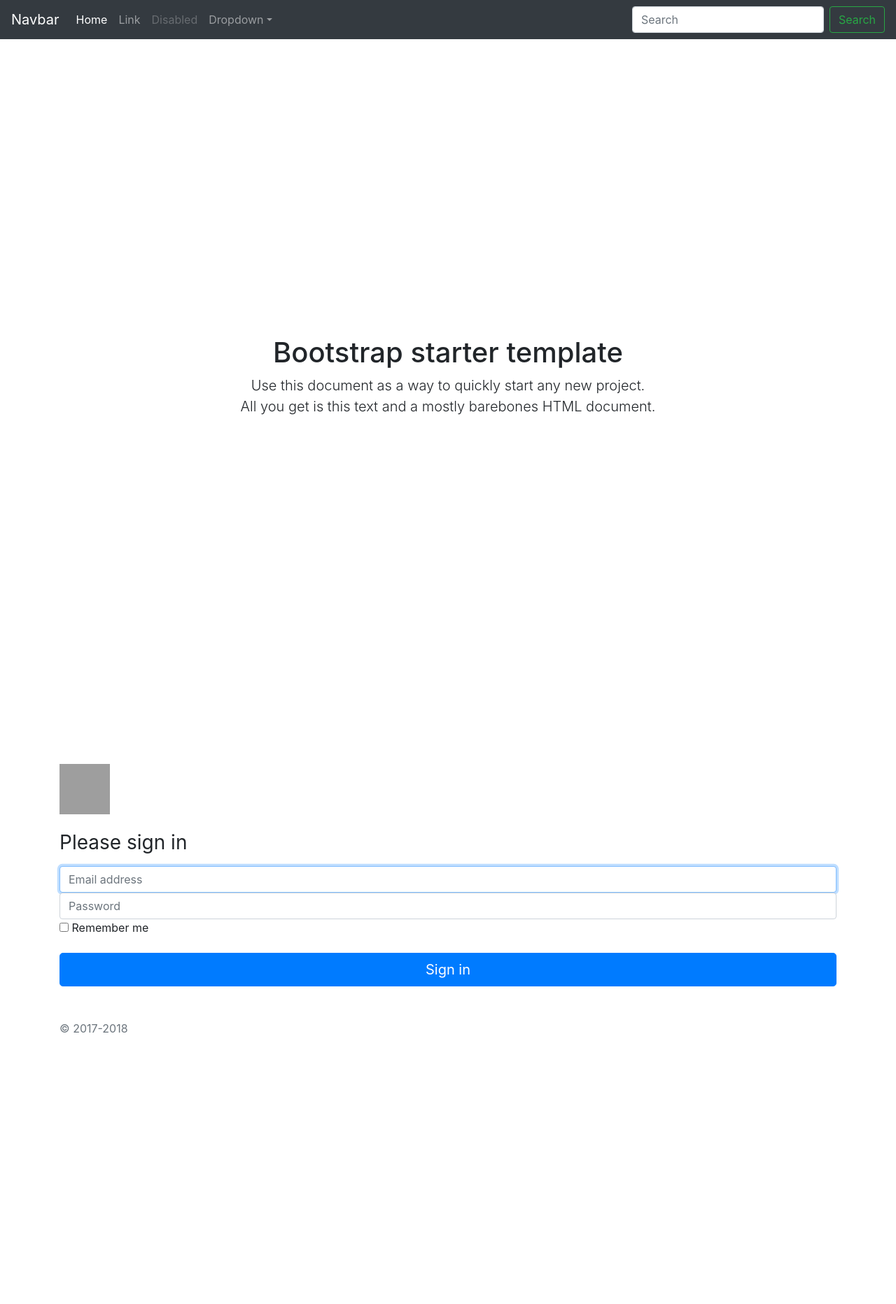
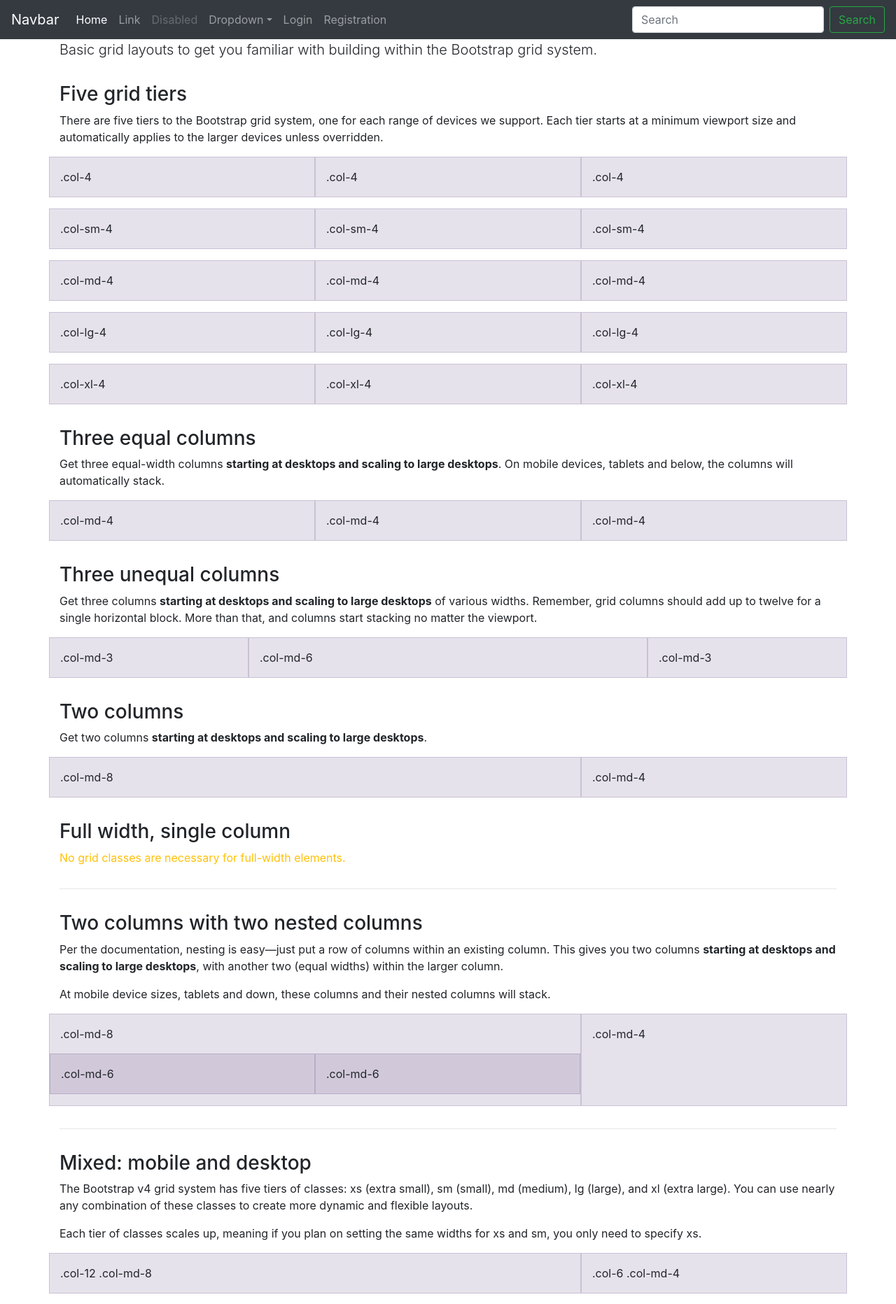
Before and after one commit to io16/diplom-web, an Angular app in the folder queue/: page / in a window 1280 px wide. Shown: the top 1864 px of the page at 70% size. Before the commit the page ends 1498 px from the top, so only its background shows below. Built offline with nearby package versions, Linux system fonts and the light colour scheme; grey boxes are pictures that could not be loaded.

Commit message:
Add template for registration and login pages

```diff
--- a/queue/src/app/app-navbar/app-navbar.component.html
+++ b/queue/src/app/app-navbar/app-navbar.component.html
@@ -3,10 +3,11 @@
   <button class="navbar-toggler" type="button" data-toggle="collapse" data-target="#navbarsExampleDefault" aria-controls="navbarsExampleDefault" aria-expanded="false" aria-label="Toggle navigation">
     <span class="navbar-toggler-icon"></span>
   </button>
+
   <div class="collapse navbar-collapse" id="navbarsExampleDefault">
     <ul class="navbar-nav mr-auto">
       <li class="nav-item active">
-        <a class="nav-link" href="#">Home <span class="sr-only">(current)</span></a>
+        <a class="nav-link" routerLink="">Home <span class="sr-only">(current)</span></a>
       </li>
       <li class="nav-item">
         <a class="nav-link" href="#">Link</a>
@@ -22,6 +23,8 @@
           <a class="dropdown-item" href="#">Something else here</a>
         </div>
       </li>
+      <a class="nav-link" routerLink="login">Login <span class="sr-only">(current)</span></a>
+      <a class="nav-link" routerLink="registration">Registration <span class="sr-only">(current)</span></a>
     </ul>
     <form class="form-inline my-2 my-lg-0">
       <input class="form-control mr-sm-2" type="text" placeholder="Search" aria-label="Search">
--- a/queue/src/app/app.component.html
+++ b/queue/src/app/app.component.html
@@ -1,22 +1,8 @@
 <app-navbar></app-navbar>
-<div class="container">
-  <div class="starter-template">
-    <h1>Bootstrap starter template</h1>
-    <p class="lead">Use this document as a way to quickly start any new project.<br> All you get is this text and a mostly barebones HTML document.</p>
-  </div>
-  <form class="form-signin">
-    <img class="mb-4" src="https://getbootstrap.com/assets/brand/bootstrap-solid.svg" alt="" width="72" height="72">
-    <h1 class="h3 mb-3 font-weight-normal">Please sign in</h1>
-    <label for="inputEmail" class="sr-only">Email address</label>
-    <input type="email" id="inputEmail" class="form-control" placeholder="Email address" required autofocus>
-    <label for="inputPassword" class="sr-only">Password</label>
-    <input type="password" id="inputPassword" class="form-control" placeholder="Password" required>
-    <div class="checkbox mb-3">
-      <label>
-        <input type="checkbox" value="remember-me"> Remember me
-      </label>
-    </div>
-    <button class="btn btn-lg btn-primary btn-block" type="submit">Sign in</button>
-    <p class="mt-5 mb-3 text-muted">&copy; 2017-2018</p>
-  </form>
-</div>
+<!--<div class="container">-->
+  <!--<div class="starter-template">-->
+    <!--<h1>Bootstrap starter template</h1>-->
+    <!--<p class="lead">Use this document as a way to quickly start any new project.<br> All you get is this text and a mostly barebones HTML document.</p>-->
+  <!--</div>-->
+  <router-outlet></router-outlet>
+<!--</div>-->
--- a/queue/src/app/app.module.ts
+++ b/queue/src/app/app.module.ts
@@ -5,12 +5,16 @@ import { AppComponent } from './app.component';
 import { RegistrationComponent } from './registration/registration.component';
 import { AppRoutingModule } from './/app-routing.module';
 import { AppNavbarComponent } from './app-navbar/app-navbar.component';
+import { LoginComponent } from './login/login.component';
+import { QueueComponent } from './queue/queue.component';
 
 @NgModule({
   declarations: [
     AppComponent,
     RegistrationComponent,
-    AppNavbarComponent
+    AppNavbarComponent,
+    LoginComponent,
+    QueueComponent
   ],
   imports: [
     BrowserModule,
--- /dev/null
+++ b/queue/src/app/login/login.component.css
@@ -0,0 +1,49 @@
+html,
+body {
+  height: 100%;
+}
+
+body {
+  display: -ms-flexbox;
+  display: -webkit-box;
+  display: flex;
+  -ms-flex-align: center;
+  -ms-flex-pack: center;
+  -webkit-box-align: center;
+  align-items: center;
+  -webkit-box-pack: center;
+  justify-content: center;
+  padding-top: 40px;
+  padding-bottom: 40px;
+  background-color: #f5f5f5;
+}
+
+.form-signin {
+  width: 100%;
+  max-width: 330px;
+  padding: 15px;
+  margin: 0 auto;
+}
+.form-signin .checkbox {
+  font-weight: 400;
+}
+.form-signin .form-control {
+  position: relative;
+  box-sizing: border-box;
+  height: auto;
+  padding: 10px;
+  font-size: 16px;
+}
+.form-signin .form-control:focus {
+  z-index: 2;
+}
+.form-signin input[type="email"] {
+  margin-bottom: -1px;
+  border-bottom-right-radius: 0;
+  border-bottom-left-radius: 0;
+}
+.form-signin input[type="password"] {
+  margin-bottom: 10px;
+  border-top-left-radius: 0;
+  border-top-right-radius: 0;
+}
--- /dev/null
+++ b/queue/src/app/queue/queue.component.css
@@ -0,0 +1,27 @@
+body {
+  padding-top: 2rem;
+  padding-bottom: 2rem;
+}
+
+h3 {
+  margin-top: 2rem;
+}
+
+.row {
+  margin-bottom: 1rem;
+}
+.row .row {
+  margin-top: 1rem;
+  margin-bottom: 0;
+}
+[class*="col-"] {
+  padding-top: 1rem;
+  padding-bottom: 1rem;
+  background-color: rgba(86, 61, 124, .15);
+  border: 1px solid rgba(86, 61, 124, .2);
+}
+
+hr {
+  margin-top: 2rem;
+  margin-bottom: 2rem;
+}
--- /dev/null
+++ b/queue/src/app/queue/queue.component.html
@@ -0,0 +1,114 @@
+<div class="container">
+
+  <h1>Bootstrap grid examples</h1>
+  <p class="lead">Basic grid layouts to get you familiar with building within the Bootstrap grid system.</p>
+
+  <h3>Five grid tiers</h3>
+  <p>There are five tiers to the Bootstrap grid system, one for each range of devices we support. Each tier starts at a minimum viewport size and automatically applies to the larger devices unless overridden.</p>
+
+  <div class="row">
+    <div class="col-4">.col-4</div>
+    <div class="col-4">.col-4</div>
+    <div class="col-4">.col-4</div>
+  </div>
+
+  <div class="row">
+    <div class="col-sm-4">.col-sm-4</div>
+    <div class="col-sm-4">.col-sm-4</div>
+    <div class="col-sm-4">.col-sm-4</div>
+  </div>
+
+  <div class="row">
+    <div class="col-md-4">.col-md-4</div>
+    <div class="col-md-4">.col-md-4</div>
+    <div class="col-md-4">.col-md-4</div>
+  </div>
+
+  <div class="row">
+    <div class="col-lg-4">.col-lg-4</div>
+    <div class="col-lg-4">.col-lg-4</div>
+    <div class="col-lg-4">.col-lg-4</div>
+  </div>
+
+  <div class="row">
+    <div class="col-xl-4">.col-xl-4</div>
+    <div class="col-xl-4">.col-xl-4</div>
+    <div class="col-xl-4">.col-xl-4</div>
+  </div>
+
+  <h3>Three equal columns</h3>
+  <p>Get three equal-width columns <strong>starting at desktops and scaling to large desktops</strong>. On mobile devices, tablets and below, the columns will automatically stack.</p>
+  <div class="row">
+    <div class="col-md-4">.col-md-4</div>
+    <div class="col-md-4">.col-md-4</div>
+    <div class="col-md-4">.col-md-4</div>
+  </div>
+
+  <h3>Three unequal columns</h3>
+  <p>Get three columns <strong>starting at desktops and scaling to large desktops</strong> of various widths. Remember, grid columns should add up to twelve for a single horizontal block. More than that, and columns start stacking no matter the viewport.</p>
+  <div class="row">
+    <div class="col-md-3">.col-md-3</div>
+    <div class="col-md-6">.col-md-6</div>
+    <div class="col-md-3">.col-md-3</div>
+  </div>
+
+  <h3>Two columns</h3>
+  <p>Get two columns <strong>starting at desktops and scaling to large desktops</strong>.</p>
+  <div class="row">
+    <div class="col-md-8">.col-md-8</div>
+    <div class="col-md-4">.col-md-4</div>
+  </div>
+
+  <h3>Full width, single column</h3>
+  <p class="text-warning">No grid classes are necessary for full-width elements.</p>
+
+  <hr>
+
+  <h3>Two columns with two nested columns</h3>
+  <p>Per the documentation, nesting is easy—just put a row of columns within an existing column. This gives you two columns <strong>starting at desktops and scaling to large desktops</strong>, with another two (equal widths) within the larger column.</p>
+  <p>At mobile device sizes, tablets and down, these columns and their nested columns will stack.</p>
+  <div class="row">
+    <div class="col-md-8">
+      .col-md-8
+      <div class="row">
+        <div class="col-md-6">.col-md-6</div>
+        <div class="col-md-6">.col-md-6</div>
+      </div>
+    </div>
+    <div class="col-md-4">.col-md-4</div>
+  </div>
+
+  <hr>
+
+  <h3>Mixed: mobile and desktop</h3>
+  <p>The Bootstrap v4 grid system has five tiers of classes: xs (extra small), sm (small), md (medium), lg (large), and xl (extra large). You can use nearly any combination of these classes to create more dynamic and flexible layouts.</p>
+  <p>Each tier of classes scales up, meaning if you plan on setting the same widths for xs and sm, you only need to specify xs.</p>
+  <div class="row">
+    <div class="col-12 col-md-8">.col-12 .col-md-8</div>
+    <div class="col-6 col-md-4">.col-6 .col-md-4</div>
+  </div>
+  <div class="row">
+    <div class="col-6 col-md-4">.col-6 .col-md-4</div>
+    <div class="col-6 col-md-4">.col-6 .col-md-4</div>
+    <div class="col-6 col-md-4">.col-6 .col-md-4</div>
+  </div>
+  <div class="row">
+    <div class="col-6">.col-6</div>
+    <div class="col-6">.col-6</div>
+  </div>
+
+  <hr>
+
+  <h3>Mixed: mobile, tablet, and desktop</h3>
+  <p></p>
+  <div class="row">
+    <div class="col-12 col-sm-6 col-lg-8">.col-12 .col-sm-6 .col-lg-8</div>
+    <div class="col-6 col-lg-4">.col-6 .col-lg-4</div>
+  </div>
+  <div class="row">
+    <div class="col-6 col-sm-4">.col-6 .col-sm-4</div>
+    <div class="col-6 col-sm-4">.col-6 .col-sm-4</div>
+    <div class="col-6 col-sm-4">.col-6 .col-sm-4</div>
+  </div>
+
+</div> <!-- /container -->
--- a/queue/src/app/registration/registration.component.html
+++ b/queue/src/app/registration/registration.component.html
@@ -1,31 +1,76 @@
-<!--<nav class="navbar navbar-expand-md navbar-dark bg-dark fixed-top">-->
-  <!--<a class="navbar-brand" href="#">Navbar</a>-->
-  <!--<button class="navbar-toggler" type="button" data-toggle="collapse" data-target="#navbarsExampleDefault" aria-controls="navbarsExampleDefault" aria-expanded="false" aria-label="Toggle navigation">-->
-    <!--<span class="navbar-toggler-icon"></span>-->
-  <!--</button>-->
-  <!--<div class="collapse navbar-collapse" id="navbarsExampleDefault">-->
-    <!--<ul class="navbar-nav mr-auto">-->
-      <!--<li class="nav-item active">-->
-        <!--<a class="nav-link" href="#">Home <span class="sr-only">(current)</span></a>-->
-      <!--</li>-->
-      <!--<li class="nav-item">-->
-        <!--<a class="nav-link" href="#">Link</a>-->
-      <!--</li>-->
-      <!--<li class="nav-item">-->
-        <!--<a class="nav-link disabled" href="#">Disabled</a>-->
-      <!--</li>-->
-      <!--<li class="nav-item dropdown">-->
-        <!--<a class="nav-link dropdown-toggle" href="http://example.com" id="dropdown01" data-toggle="dropdown" aria-haspopup="true" aria-expanded="false">Dropdown</a>-->
-        <!--<div class="dropdown-menu" aria-labelledby="dropdown01">-->
-          <!--<a class="dropdown-item" href="#">Action</a>-->
-          <!--<a class="dropdown-item" href="#">Another action</a>-->
-          <!--<a class="dropdown-item" href="#">Something else here</a>-->
-        <!--</div>-->
-      <!--</li>-->
-    <!--</ul>-->
-    <!--<form class="form-inline my-2 my-lg-0">-->
-      <!--<input class="form-control mr-sm-2" type="text" placeholder="Search" aria-label="Search">-->
-      <!--<button class="btn btn-outline-success my-2 my-sm-0" type="submit">Search</button>-->
-    <!--</form>-->
-  <!--</div>-->
-<!--</nav>-->
+
+<div class="container">
+  <br>  <p class="text-center">More bootstrap 4 components on <a href="http://bootstrap-ecommerce.com/"> Bootstrap-ecommerce.com</a></p>
+  <!--<hr>-->
+
+
+  <div class="row justify-content-center">
+    <div class="col-md-6">
+      <div class="card">
+        <header class="card-header">
+          <a href="" class="float-right btn btn-outline-primary mt-1">Log in</a>
+          <h4 class="card-title mt-2">Sign up</h4>
+        </header>
+        <article class="card-body">
+          <form>
+            <div class="form-row">
+              <div class="col form-group">
+                <label>First name </label>
+                <input type="text" class="form-control" placeholder="">
+              </div> <!-- form-group end.// -->
+              <div class="col form-group">
+                <label>Last name</label>
+                <input type="text" class="form-control" placeholder=" ">
+              </div> <!-- form-group end.// -->
+            </div> <!-- form-row end.// -->
+            <div class="form-group">
+              <label>Email address</label>
+              <input type="email" class="form-control" placeholder="">
+              <small class="form-text text-muted">We'll never share your email with anyone else.</small>
+            </div> <!-- form-group end.// -->
+            <div class="form-group">
+              <label class="form-check form-check-inline">
+                <input class="form-check-input" type="radio" name="gender" value="option1">
+                <span class="form-check-label"> Male </span>
+              </label>
+              <label class="form-check form-check-inline">
+                <input class="form-check-input" type="radio" name="gender" value="option2">
+                <span class="form-check-label"> Female</span>
+              </label>
+            </div> <!-- form-group end.// -->
+            <div class="form-row">
+              <div class="form-group col-md-6">
+                <label>City</label>
+                <input type="text" class="form-control">
+              </div> <!-- form-group end.// -->
+              <div class="form-group col-md-6">
+                <label>Country</label>
+                <select id="inputState" class="form-control">
+                  <option> Choose...</option>
+                  <option>Uzbekistan</option>
+                  <option>Russia</option>
+                  <option selected="">United States</option>
+                  <option>India</option>
+                  <option>Afganistan</option>
+                </select>
+              </div> <!-- form-group end.// -->
+            </div> <!-- form-row.// -->
+            <div class="form-group">
+              <label>Create password</label>
+              <input class="form-control" type="password">
+            </div> <!-- form-group end.// -->
+            <div class="form-group">
+              <button type="submit" class="btn btn-primary btn-block"> Register  </button>
+            </div> <!-- form-group// -->
+            <small class="text-muted">By clicking the 'Sign Up' button, you confirm that you accept our <br> Terms of use and Privacy Policy.</small>
+          </form>
+        </article> <!-- card-body end .// -->
+        <div class="border-top card-body text-center">Have an account? <a href="">Log In</a></div>
+      </div> <!-- card.// -->
+    </div> <!-- col.//-->
+
+  </div> <!-- row.//-->
+
+
+</div>
+<!--container end.//-->
```
Also changed, not shown: queue/src/app/app-routing.module.ts (+5 -2 lines), queue/src/app/login/login.component.html (added, +17 -0 lines), queue/src/app/login/login.component.ts (added, +15 -0 lines), queue/src/app/queue/queue.component.ts (added, +15 -0 lines), 2 other files (tests, documents, lock files or other folders).
